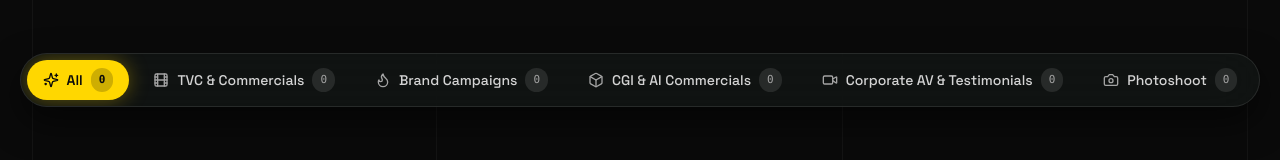
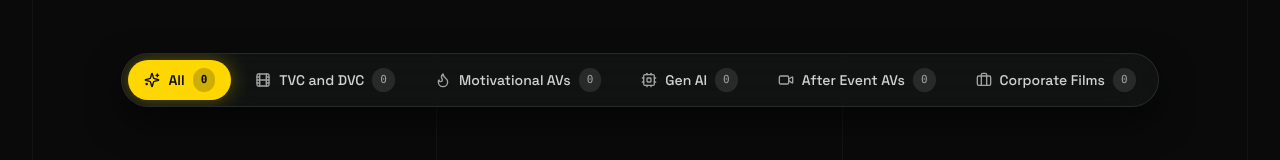
Before and after one commit to devrohanpal-FS/c8c, a Next.js app: page /work in a window 1280 px wide. Shown: the part 446-606 px from the top of the page. Built offline with nearby package versions, Linux system fonts and the light colour scheme; no server answers; the database is empty; a web font is replaced by a local one.

Commit message:
feat(work): update work page categories to match YouTube playlist categories

```diff
--- a/app/admin/work/AdminWorkClient.tsx
+++ b/app/admin/work/AdminWorkClient.tsx
@@ -443,11 +443,19 @@ export default function AdminWorkClient({ autoOpenNew, editId }: AdminWorkClient
                   <FormField label="CATEGORY">
                     <input
                       type="text"
+                      list="work-categories-list"
                       value={editingWork.category || ''}
                       onChange={(e) => setEditingWork({ ...editingWork, category: e.target.value })}
-                      placeholder="e.g. Commercial Direction"
+                      placeholder="e.g. TVC and DVC"
                       className="w-full bg-[#181818] text-white px-4 py-3 rounded-2xl font-sans text-xs outline-none border border-white/15 focus:border-[#ffd700]"
                     />
+                    <datalist id="work-categories-list">
+                      <option value="TVC and DVC" />
+                      <option value="Motivational AVs" />
+                      <option value="Gen AI" />
+                      <option value="After Event AVs" />
+                      <option value="Corporate Films" />
+                    </datalist>
                   </FormField>
                 </div>
 
--- a/app/work/WorkPageClient.tsx
+++ b/app/work/WorkPageClient.tsx
@@ -9,9 +9,9 @@ import {
   Sparkles,
   Film,
   Flame,
-  Box,
+  Cpu,
   Video,
-  Camera,
+  Briefcase,
 } from 'lucide-react';
 
 import PageWrapper from '@/components/PageWrapper';
@@ -39,11 +39,11 @@ export interface CategoryItem {
 
 export const WORK_CATEGORIES: CategoryItem[] = [
   { key: 'All', label: 'All', icon: Sparkles },
-  { key: 'TVC & Commercials', label: 'TVC & Commercials', icon: Film },
-  { key: 'Brand Campaigns', label: 'Brand Campaigns', icon: Flame },
-  { key: 'CGI & AI Commercials', label: 'CGI & AI Commercials', icon: Box },
-  { key: 'Corporate AV & Testimonials', label: 'Corporate AV & Testimonials', icon: Video },
-  { key: 'Photoshoot', label: 'Photoshoot', icon: Camera },
+  { key: 'TVC and DVC', label: 'TVC and DVC', icon: Film },
+  { key: 'Motivational AVs', label: 'Motivational AVs', icon: Flame },
+  { key: 'Gen AI', label: 'Gen AI', icon: Cpu },
+  { key: 'After Event AVs', label: 'After Event AVs', icon: Video },
+  { key: 'Corporate Films', label: 'Corporate Films', icon: Briefcase },
 ];
 
 /**
@@ -95,43 +95,50 @@ function matchesCategory(work: WorkItem, selectedCategory: string): boolean {
     return true;
   }
 
-  // 2. TVC & Commercials
-  if (selectedCategory === 'TVC & Commercials') {
+  // 2. TVC and DVC
+  if (selectedCategory === 'TVC and DVC') {
     return (
       cat.includes('tvc') ||
+      cat.includes('dvc') ||
       cat.includes('commercial') ||
       cat.includes('film') ||
       cat.includes('automotive') ||
       cat.includes('cinematography') ||
       title.includes('tvc') ||
+      title.includes('dvc') ||
       title.includes('warivo') ||
       title.includes('players') ||
-      title.includes('work doesn')
+      title.includes('work doesn') ||
+      title.includes('sbi foreign')
     );
   }
 
-  // 3. Brand Campaigns
-  if (selectedCategory === 'Brand Campaigns') {
+  // 3. Motivational AVs
+  if (selectedCategory === 'Motivational AVs') {
     return (
+      cat.includes('motivational') ||
+      cat.includes('anthem') ||
+      cat.includes('inspiration') ||
+      cat.includes('manifesto') ||
+      cat.includes('awareness') ||
+      cat.includes('culture') ||
       cat.includes('campaign') ||
       cat.includes('brand') ||
       cat.includes('strategy') ||
-      cat.includes('identity') ||
-      cat.includes('advertising') ||
+      title.includes('conversations') ||
+      title.includes('skyla') ||
       title.includes('bharat') ||
-      title.includes('bajaj') ||
-      title.includes('ecodet') ||
-      title.includes('yono') ||
-      title.includes('conversations') ||
-      title.includes('skyla')
+      title.includes('bajaj')
     );
   }
 
-  // 4. CGI & AI Commercials
-  if (selectedCategory === 'CGI & AI Commercials') {
+  // 4. Gen AI
+  if (selectedCategory === 'Gen AI') {
     return (
+      cat.includes('gen ai') ||
+      cat.includes('ai') ||
+      cat.includes('generative') ||
       cat.includes('cgi') ||
-      cat.includes('ai') ||
       cat.includes('3d') ||
       cat.includes('vfx') ||
       cat.includes('webgl') ||
@@ -139,42 +146,45 @@ function matchesCategory(work: WorkItem, selectedCategory: string): boolean {
       cat.includes('motion graphics') ||
       cat.includes('explainer') ||
       title.includes('midlands') ||
-      title.includes('gst')
+      title.includes('gst') ||
+      title.includes('yono') ||
+      title.includes('ecodet')
     );
   }
 
-  // 5. Corporate AV & Testimonials
-  if (selectedCategory === 'Corporate AV & Testimonials') {
+  // 5. After Event AVs
+  if (selectedCategory === 'After Event AVs') {
     return (
-      cat.includes('corporate') ||
-      cat.includes('av') ||
-      cat.includes('testimonial') ||
-      cat.includes('healthcare') ||
-      cat.includes('event technology') ||
-      cat.includes('aerial') ||
-      cat.includes('drone') ||
-      cat.includes('virtual tour') ||
-      cat.includes('360') ||
-      title.includes('neuro') ||
-      title.includes('drone') ||
+      cat.includes('after event') ||
+      cat.includes('event') ||
+      cat.includes('conference') ||
+      cat.includes('exhibition') ||
+      cat.includes('launch') ||
+      cat.includes('activation') ||
+      title.includes('gitex') ||
       title.includes('barco') ||
-      title.includes('xtended')
+      title.includes('event')
     );
   }
 
-  // 6. Photoshoot
-  if (selectedCategory === 'Photoshoot') {
+  // 6. Corporate Films
+  if (selectedCategory === 'Corporate Films') {
     return (
-      cat.includes('photoshoot') ||
-      cat.includes('photo') ||
-      cat.includes('still') ||
-      cat.includes('print') ||
-      cat.includes('editorial') ||
-      cat.includes('lifestyle') ||
-      title.includes('photoshoot') ||
-      title.includes('photo') ||
-      title.includes('vogue') ||
-      title.includes('aura')
+      cat.includes('corporate') ||
+      cat.includes('walkthrough') ||
+      cat.includes('medical') ||
+      cat.includes('healthcare') ||
+      cat.includes('clinic') ||
+      cat.includes('diagnostic') ||
+      cat.includes('drone') ||
+      cat.includes('fpv') ||
+      cat.includes('aerial') ||
+      cat.includes('virtual tour') ||
+      cat.includes('360') ||
+      cat.includes('overview') ||
+      title.includes('neuro') ||
+      title.includes('drone') ||
+      title.includes('xtended')
     );
   }
 
@@ -320,7 +330,7 @@ export default function WorkPageClient({ initialWorks }: WorkPageClientProps = {
         number: String(idx + 1).padStart(2, '0'),
         title: w.title || '',
         client: w.client || 'CRE8TIVECOVE PARTNER',
-        category: w.category || 'TVC & Commercials',
+        category: w.category || 'TVC and DVC',
         slug: w.slug,
         image: w.media || w.thumbnailUrl || 'https://images.unsplash.com/photo-1600585154340-be6161a56a0c?auto=format&fit=crop&w=1600&q=80',
         video: w.videoUrl || w.projectVideoUrl || 'https://vjs.zencdn.net/v/oceans.mp4',
@@ -340,7 +350,7 @@ export default function WorkPageClient({ initialWorks }: WorkPageClientProps = {
             number: String(idx + 1).padStart(2, '0'),
             title: w.title || '',
             client: w.client || 'CRE8TIVECOVE PARTNER',
-            category: w.category || 'TVC & Commercials',
+            category: w.category || 'TVC and DVC',
             slug: w.slug,
             image: w.thumbnailUrl || 'https://images.unsplash.com/photo-1600585154340-be6161a56a0c?auto=format&fit=crop&w=1600&q=80',
             video: w.heroVideoUrl || w.projectVideoUrl || 'https://vjs.zencdn.net/v/oceans.mp4',
```
